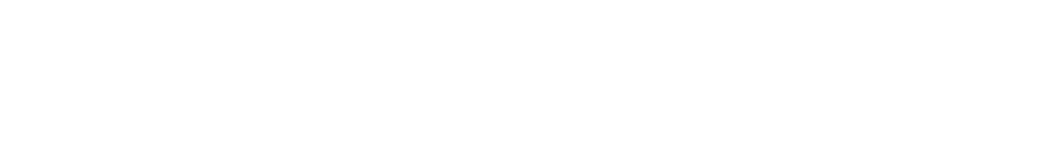
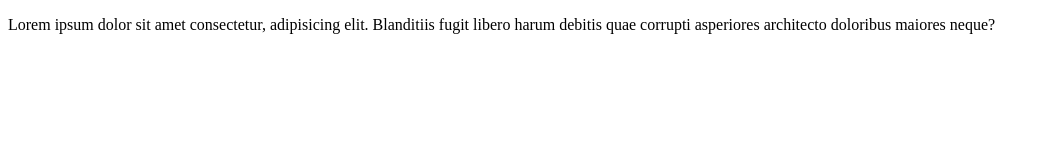
Before and after one commit to saurabh89-dev/instagram-clone, a plain HTML site: page index.html in a window 1280 px wide. Shown: the whole page, without its empty margins (0-1049 px from the left). Drawn offline with Linux system fonts and the light colour scheme.

Commit message:
add container in main branch

```diff
--- a/index.html
+++ b/index.html
@@ -6,6 +6,8 @@
     <title>Document</title>
 </head>
 <body>
-
+    <div class="container">
+        <p>Lorem ipsum dolor sit amet consectetur, adipisicing elit. Blanditiis fugit libero harum debitis quae corrupti asperiores architecto doloribus maiores neque?</p>
+    </div>
 </body>
 </html>
```
